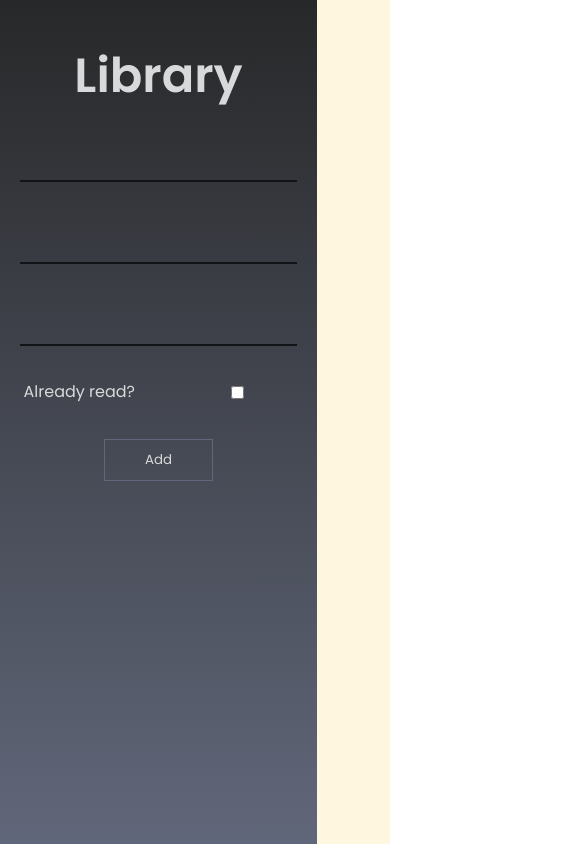
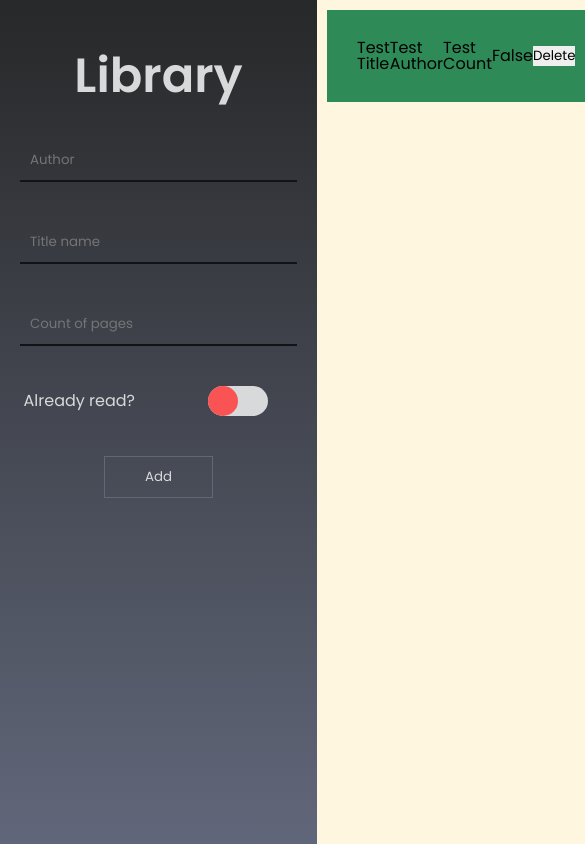
Before and after one commit to ArtmMtvnko/Library, a website built with webpack: page src/index.html in a window 390 px wide. Shown: the top 844 px of the page, 585 px wide, since content can reach past the window. Built offline with nearby package versions, Linux system fonts and the light colour scheme.

Commit message:
Adding book is working now
Created class for adding books in book list.
Added simple styles for list of books on page.

```diff
--- a/src/index.html
+++ b/src/index.html
@@ -13,24 +13,34 @@
             </div>
             <form class="aside__form" action="#">
                 <div class="aside__author">
-                    <input type="text" name="author">
+                    <input id="bookAuthor" type="text" name="author" placeholder="Author">
                 </div>
                 <div class="aside__book-title">
-                    <input type="text" name="book-title">
+                    <input id="bookTitle" type="text" name="book-title" placeholder="Title name">
                 </div>
                 <div class="aside__number-of-pages">
-                    <input type="number" name="number-of-pages">
+                    <input id="bookPageAmount" type="number" name="number-of-pages" placeholder="Count of pages">
                 </div>
                 <div class="aside__is-read">
                     <label for="toogleCheckbox">Already read?</label>
                     <input id="toogleCheckbox" class="toggle" type="checkbox" name="checkbox">
                 </div>
                 <div class="aside__submit">
-                    <input type="submit" value="Add">
+                    <input id="bookSubmitBtn" type="submit" value="Add">
                 </div>
             </form>
         </aside>
-        <main></main>
+        <main>
+            <div id="booksList" class="main__list">
+                <div class="main__item">
+                    <div class="item__title">Test Title</div>
+                    <div class="item__author">Test Author</div>
+                    <div class="item__count-of-page">Test Count</div>
+                    <div class="item__is-read">False</div>
+                    <button class="item__delete-btn">Delete</button>
+                </div>
+            </div>
+        </main>
     </div>
 </body>
 </html>
--- a/src/index.js
+++ b/src/index.js
@@ -1,2 +1,24 @@
 import './index.html'
 import './styles/index.scss'
+import { BookList } from './scripts/BookList.js'
+
+const list = document.querySelector('#booksList')
+
+const bookList = new BookList()
+
+const title = document.querySelector('#bookTitle')
+const author = document.querySelector('#bookAuthor')
+const pageAmount = document.querySelector('#bookPageAmount')
+const isRead = document.querySelector('#toogleCheckbox')
+const submitBtn = document.querySelector('#bookSubmitBtn')
+
+submitBtn.addEventListener('click', event => {
+    event.preventDefault()
+    bookList.addBook({
+        title: title.value,
+        author: author.value,
+        isRead: isRead.checked,
+        pageAmount: pageAmount.value,
+    })
+    bookList.showBooks(list)
+})
--- /dev/null
+++ b/src/scripts/BookList.js
@@ -0,0 +1,25 @@
+export class BookList {
+    constructor() {
+        this.books = []
+    }
+
+    addBook(bookObj) {
+        this.books.push(bookObj)
+    }
+
+    showBooks(elementNode) {
+        elementNode.innerHTML = ''
+        this.books.forEach(book => {
+            elementNode.innerHTML +=
+            `
+                <div class="main__item">
+                    <div class="item__title">${book.title}</div>
+                    <div class="item__author">${book.author}</div>
+                    <div class="item__count-of-page">${book.pageAmount}</div>
+                    <div class="item__is-read">${book.isRead}</div>
+                    <button class="item__delete-btn">Delete</button>
+                </div>
+            `
+        })
+    }
+}
--- a/src/styles/aside.scss
+++ b/src/styles/aside.scss
@@ -43,3 +43,40 @@ aside {
         cursor: pointer;
     }
 }
+
+.toggle {
+    $pin-width: 30px;
+    $toogle-width: 60px;
+    $toogle-height: 30px;
+
+    position: relative;
+    width: $toogle-width;
+    height: $toogle-height;
+    cursor: pointer;
+
+    &::before {
+        content: "";
+        position: absolute;
+        width: 100%;
+        height: 100%;
+        border-radius: 28px;
+        background-color: #D8D9DA;
+    }
+
+    &::after {
+        content: "";
+        position: absolute;
+        height: $toogle-height;
+        width: $pin-width;
+        border-radius: 28px;
+        background-color: #fa5353;
+        transition: all 0.3s;
+    }
+
+    &:checked {
+        &::after {
+            transform: translateX(calc($toogle-width - $pin-width));
+            background-color: #2faf73;
+        }
+    }
+}
--- a/src/styles/index.scss
+++ b/src/styles/index.scss
@@ -1,6 +1,7 @@
 @import url('https://fonts.googleapis.com/css2?family=Poppins:wght@100;200;400;500;600;700&display=swap');
 @import "./null-styles.scss";
 @import "./aside.scss";
+@import "./main.scss";
 
 body {
     font-family: 'Poppins', sans-serif;
@@ -13,7 +14,3 @@ body {
     width: 100%;
     height: 100vh;
 }
-
-main {
-    background: #FFF6E0;
-}
--- /dev/null
+++ b/src/styles/main.scss
@@ -0,0 +1,19 @@
+main {
+    background: #FFF6E0;
+}
+
+.main__list {
+    width: 100%;
+    height: auto;
+
+    > div {
+        display: grid;
+        grid-template: 1fr / 1fr 1fr 1fr 1fr 1fr;
+        align-items: center;
+        justify-items: center;
+
+        margin: 10px;
+        padding: 30px;
+        background-color: seagreen;
+    }
+}
```
